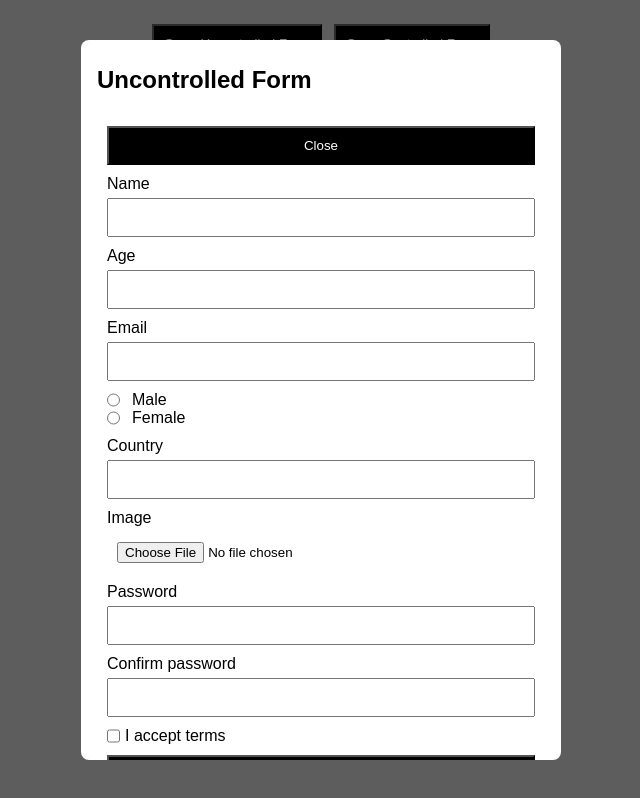
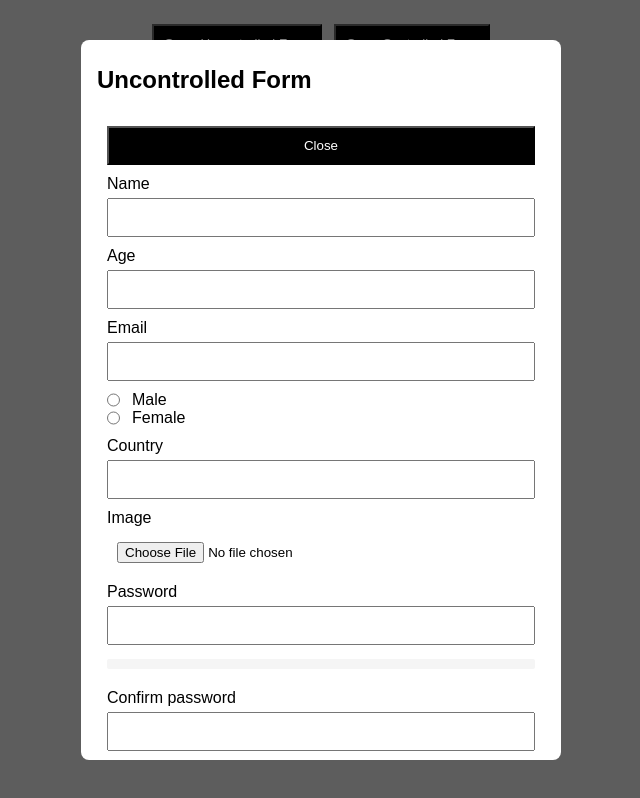
Before and after one commit to oreopk/RS_REACT_2026, a React (Vite) app: page / in a window 1280 px wide. Both pictures are taken after a click on the button "Open Uncontrolled Form". Shown: the whole page, without its empty margins (319-959 px from the left). Built offline with nearby package versions, Linux system fonts and the light colour scheme; a web font is replaced by a local one.

Commit message:
feat: weight  password

```diff
--- /dev/null
+++ b/src/components/PasswordStrength/PasswordStrength.css
@@ -0,0 +1,39 @@
+.strength {
+    margin-top: 4px;
+    margin-bottom: 10px;
+}
+
+.strength-bar {
+    height: 10px;
+    background: #f5f5f5;
+    border-radius: 2px;
+    overflow: hidden;
+}
+
+.strength-fill {
+    height: 100%;
+}
+
+.strength-0 {
+    width: 0%;
+}
+
+.strength-1 {
+    width: 25%;
+    background: #ffb01d;
+}
+
+.strength-2 {
+    width: 50%;
+    background: #e77511;
+}
+
+.strength-3 {
+    width: 75%;
+    background: #ffd736;
+}
+
+.strength-4 {
+    width: 100%;
+    background: #14ff76;
+}
--- /dev/null
+++ b/src/components/PasswordStrength/PasswordStrength.tsx
@@ -0,0 +1,27 @@
+import './PasswordStrength.css';
+
+function PasswordStrength({ password }: { password: string }) {
+  let hasDigit = false;
+  let hasLower = false;
+  let hasUpper = false;
+  let hasSpecial = false;
+
+  for (const c of password) {
+    if (c >= '0' && c <= '9') hasDigit = true;
+    else if (c >= 'a' && c <= 'z') hasLower = true;
+    else if (c >= 'A' && c <= 'Z') hasUpper = true;
+    else hasSpecial = true;
+  }
+
+  const score = Number(hasDigit) + Number(hasLower) + Number(hasUpper) + Number(hasSpecial);
+
+  return (
+    <div className="strength">
+      <div className="strength-bar">
+        <div className={`strength-fill strength-${score}`} />
+      </div>
+    </div>
+  );
+}
+
+export default PasswordStrength;
--- a/src/components/forms/ControlledForm.tsx
+++ b/src/components/forms/ControlledForm.tsx
@@ -1,9 +1,10 @@
-import { useForm } from 'react-hook-form';
+import { useForm, useWatch } from 'react-hook-form';
 import { zodResolver } from '@hookform/resolvers/zod';
 import { createFormSchema } from '../../schema/formSchema';
 import { useFormStore } from '../../store/useFormStore';
 import type { z } from 'zod';
 import { convertToBase64 } from '../../utils/convertToBase64';
+import PasswordStrength from '../../components/PasswordStrength/PasswordStrength';
 
 function ControlledForm({ onClose }: { onClose: () => void }) {
   const countries = useFormStore((s) => s.countries);
@@ -16,11 +17,14 @@ function ControlledForm({ onClose }: { onClose: () => void }) {
     register,
     handleSubmit,
     setValue,
+    control,
     formState: { errors, isValid, isSubmitted },
   } = useForm<FormData>({
     resolver: zodResolver(schema),
     mode: 'onChange',
   });
+
+  const password = useWatch({ control, name: 'password' }) || '';
 
   const onSubmit = async (data: FormData) => {
     const base64 = await convertToBase64(data.image);
@@ -107,6 +111,7 @@ function ControlledForm({ onClose }: { onClose: () => void }) {
         Password
         <input type="password" {...register('password')} />
       </label>
+      <PasswordStrength password={password} />
       {errors.password && <span className="error">{errors.password.message}</span>}
 
       <label>
--- a/src/components/forms/UncontrolledForm.tsx
+++ b/src/components/forms/UncontrolledForm.tsx
@@ -3,6 +3,7 @@ import { createFormSchema } from '../../schema/formSchema';
 import { useFormStore } from '../../store/useFormStore';
 import type { ChangeEvent, FormEvent } from 'react';
 import { convertToBase64 } from '../../utils/convertToBase64';
+import PasswordStrength from '../../components/PasswordStrength/PasswordStrength';
 
 type Errors = Partial<Record<string, string>>;
 
@@ -11,6 +12,7 @@ function UncontrolledForm({ onClose }: { onClose: () => void }) {
   const countries = useFormStore((s) => s.countries);
   const addSubmission = useFormStore((s) => s.addSubmission);
   const [imageBase64, setImageBase64] = useState('');
+  const [password, setPassword] = useState('');
 
   const handleFileChange = async (e: ChangeEvent<HTMLInputElement>) => {
     const file = e.target.files?.[0];
@@ -120,8 +122,9 @@ function UncontrolledForm({ onClose }: { onClose: () => void }) {
 
       <label>
         Password
-        <input type="password" name="password" />
+        <input type="password" name="password" onChange={(e) => setPassword(e.target.value)} />
       </label>
+      <PasswordStrength password={password} />
       {errors.password && <span className="error">{errors.password}</span>}
 
       <label>
```
Also changed, not shown: 1 other file (tests, documents, lock files or other folders).
